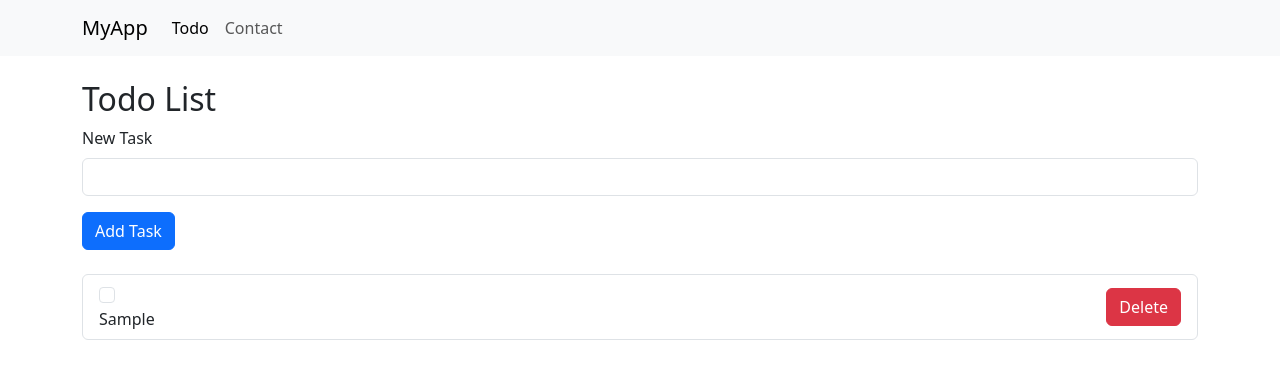
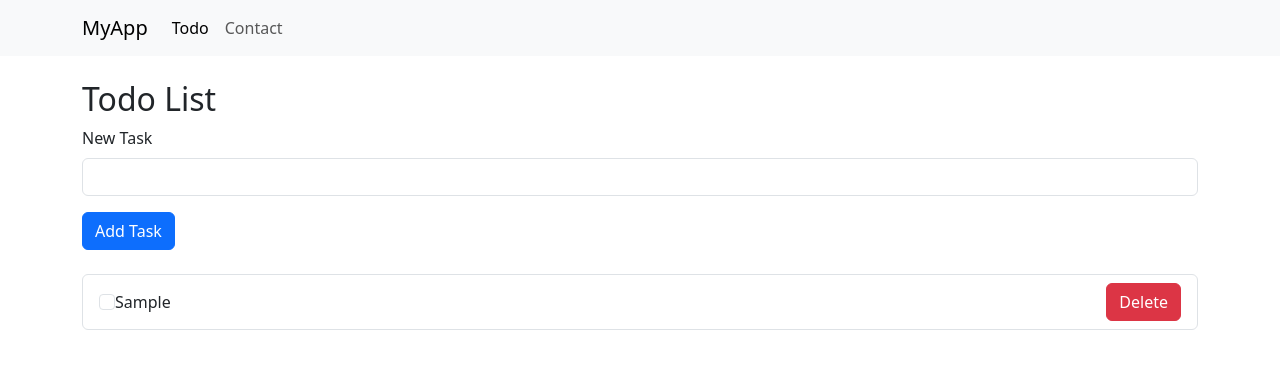
Before and after one commit to CGOdom/lot-to-do, a React (Create React App) app: page / in a window 1280 px wide. Both pictures are taken after typing "Sample" into the empty fields and a click on the button "Add Task". Shown: the top 378 px of the page. Built offline with nearby package versions, Linux system fonts and the light colour scheme.

Commit message:
Aligned checkbox

```diff
--- a/src/components/TodoList.js
+++ b/src/components/TodoList.js
@@ -6,7 +6,7 @@ const TodoList = ({ todos, deleteItem, toggleComplete }) => {
     <ListGroup className="mt-4">
       {todos.map((todo) => (
         <ListGroup.Item key={todo.id} className="d-flex justify-content-between align-items-center">
-          <div>
+          <div className="d-flex align-items-center">
             <Form.Check
               type="checkbox"
               checked={todo.completed}
```
